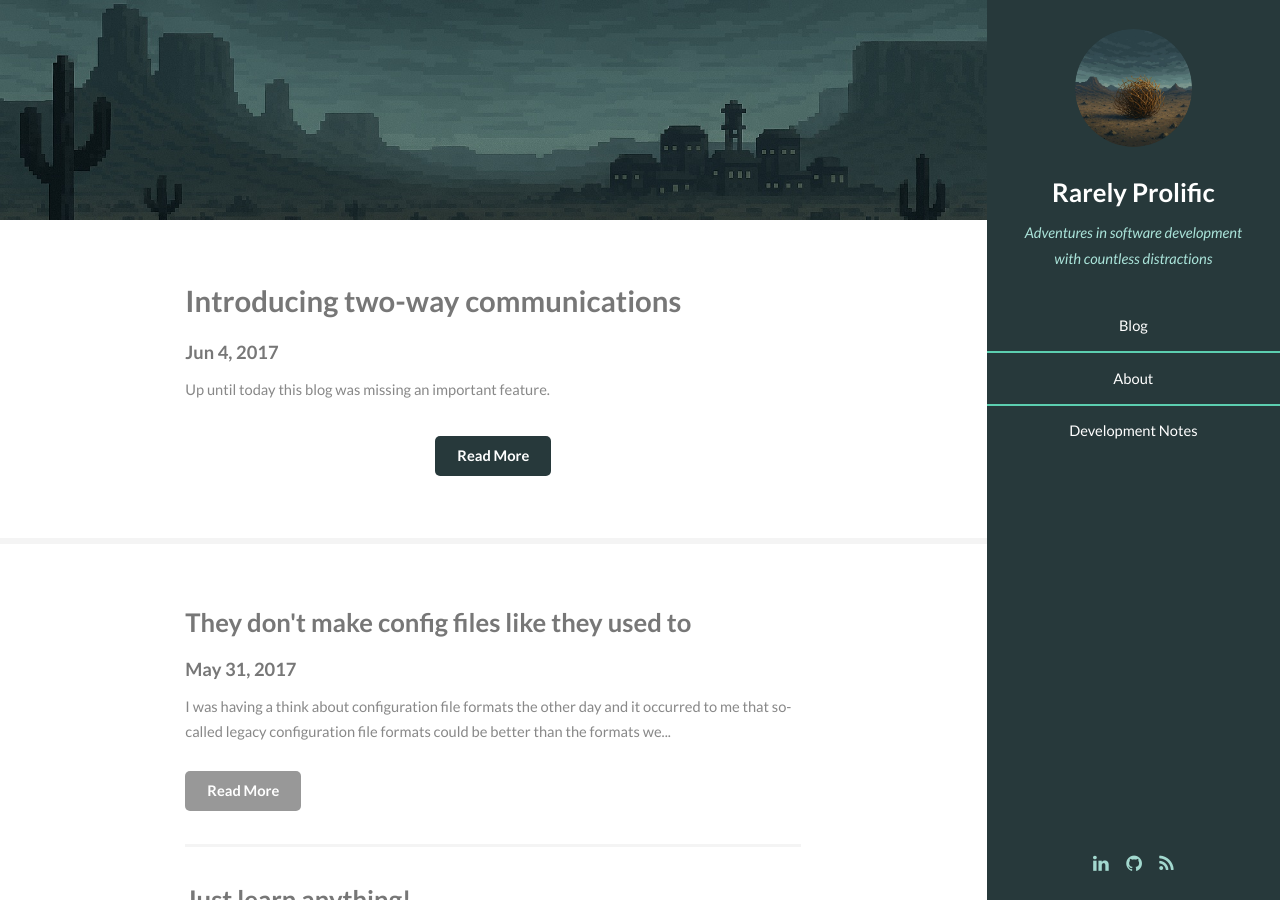
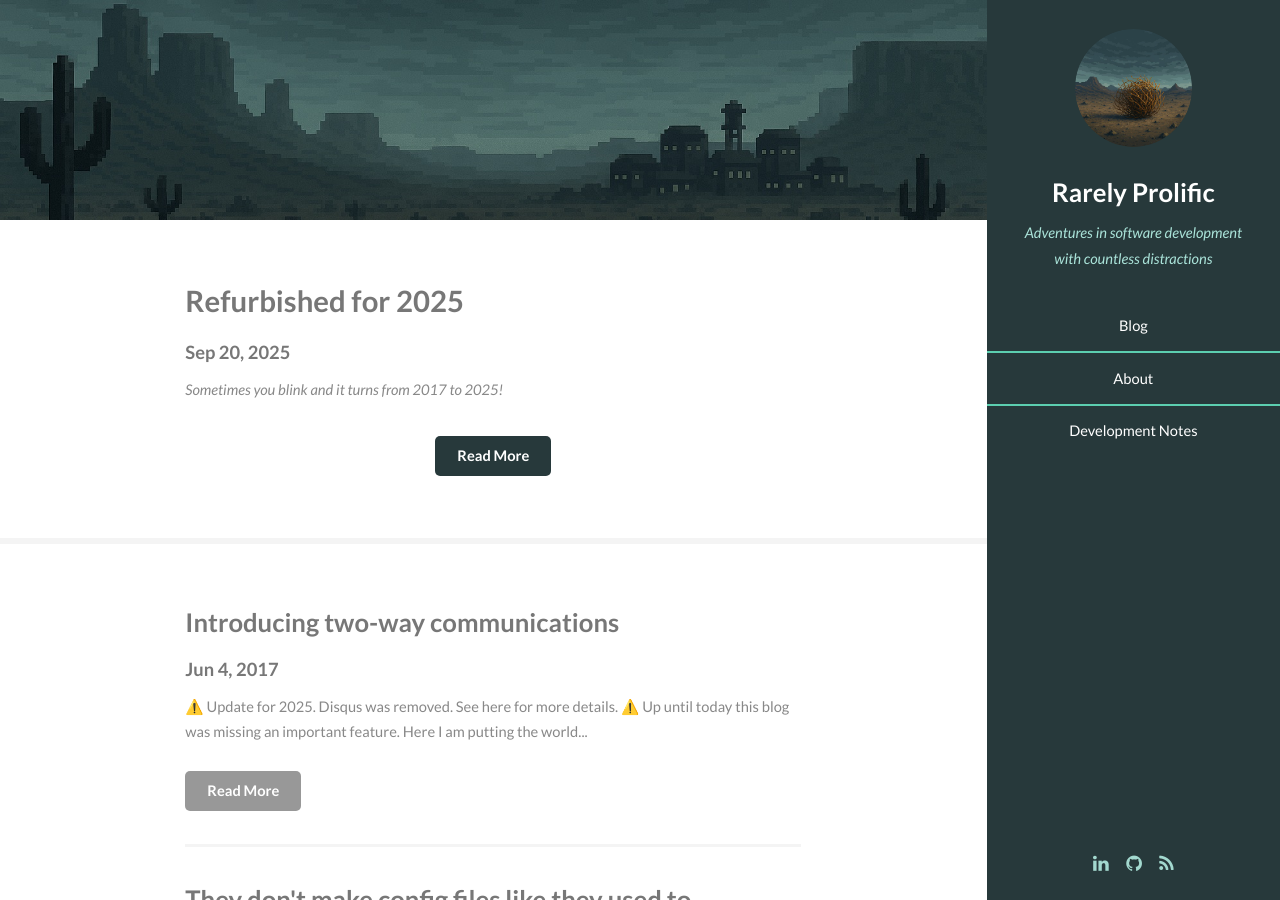
Before and after one commit to rarelyprolific/rarelyprolific.github.io, a Jekyll site: the page built from index.md, in a window 1280 px wide and 900 px high. Built offline with Jekyll 4.4.1, drawn with Linux system fonts in a browser that asks for light colours; some of the changed lines change nothing that is shown.

Commit message:
Added new blog post for 2025

```diff
--- a/_posts/2017-06-04-introducing-two-way-communications.markdown
+++ b/_posts/2017-06-04-introducing-two-way-communications.markdown
@@ -3,6 +3,8 @@ layout: post
 title:  "Introducing two-way communications"
 date:   2017-06-04 11:25:00 +0000
 ---
+
+**⚠️ Update for 2025. Disqus was removed. See [here]({% post_url 2025-09-20-refurbished-for-2025 %}) for more details. ⚠️**
 
 Up until today this blog was missing an important feature.
 
@@ -19,4 +21,4 @@ something I have written then it makes the effort more than worthwhile.
 
 Also, I don't expect people to agree with everything I write. I'd like to think I have some good ideas now and again but I'm old enough to know I'm probably being
 naive and ignorant when I comment about subjects I don't have much experience with. I do try to keep an open mind though and welcome any alternative views and
-constructive critisium.
+constructive criticism.
--- /dev/null
+++ b/_posts/2025-09-20-refurbished-for-2025.md
@@ -0,0 +1,32 @@
+---
+layout: post
+title:  "Refurbished for 2025"
+date:   2025-09-20 20:15:00 +0000
+---
+
+*Sometimes you blink and it turns from 2017 to 2025!*
+
+It's fair to say I abandoned this site for a while. Although I kept diligently renewing the domain, the pages
+themselves became the literal definition of a static site.
+
+As always, there is no plan yet but you've got to start somewhere and I've started tweaking stuff.
+
+When I originally started this site I had an idea for the logo in my mind. I wanted it to be a tumbleweed blowing
+across a desolate landscape in a 16-bit pixel art style. I could picture it but could never draw it. As it turns
+out, in the post-covid dystopian reality we now reside within, I can just ask AI to generate it for me. I don't
+intend to fill this site with AI slop but it did come in fairly handy for that logo.
+
+I've decided against deleting my old blog posts even though I'm not really sure they stand the test of time. But,
+you live and learn.. and cringe!
+
+The last post I made before abandoning this site in 2017 was to announce I had integrated Disqus. With hindsight
+I've now realised I would have to add a cookie banner to be compliant with UK law due to the fact that Disqus
+sets several cookies which are not strictly necessary for the site to function.
+
+I would like to keep this site clean and without pop ups or dialogs. The simple solution to this was just to
+remove Disqus which eliminates the cookie problem and wasn't really being used anyway.
+
+If I suddenly become aware of an influx of people who want a mechanism to engage with my posts on this site I
+may reconsider but that particular scenario seems unlikely for the time being.
+
+*Are blog posts still a thing these days or is it all podcasts?*
```
